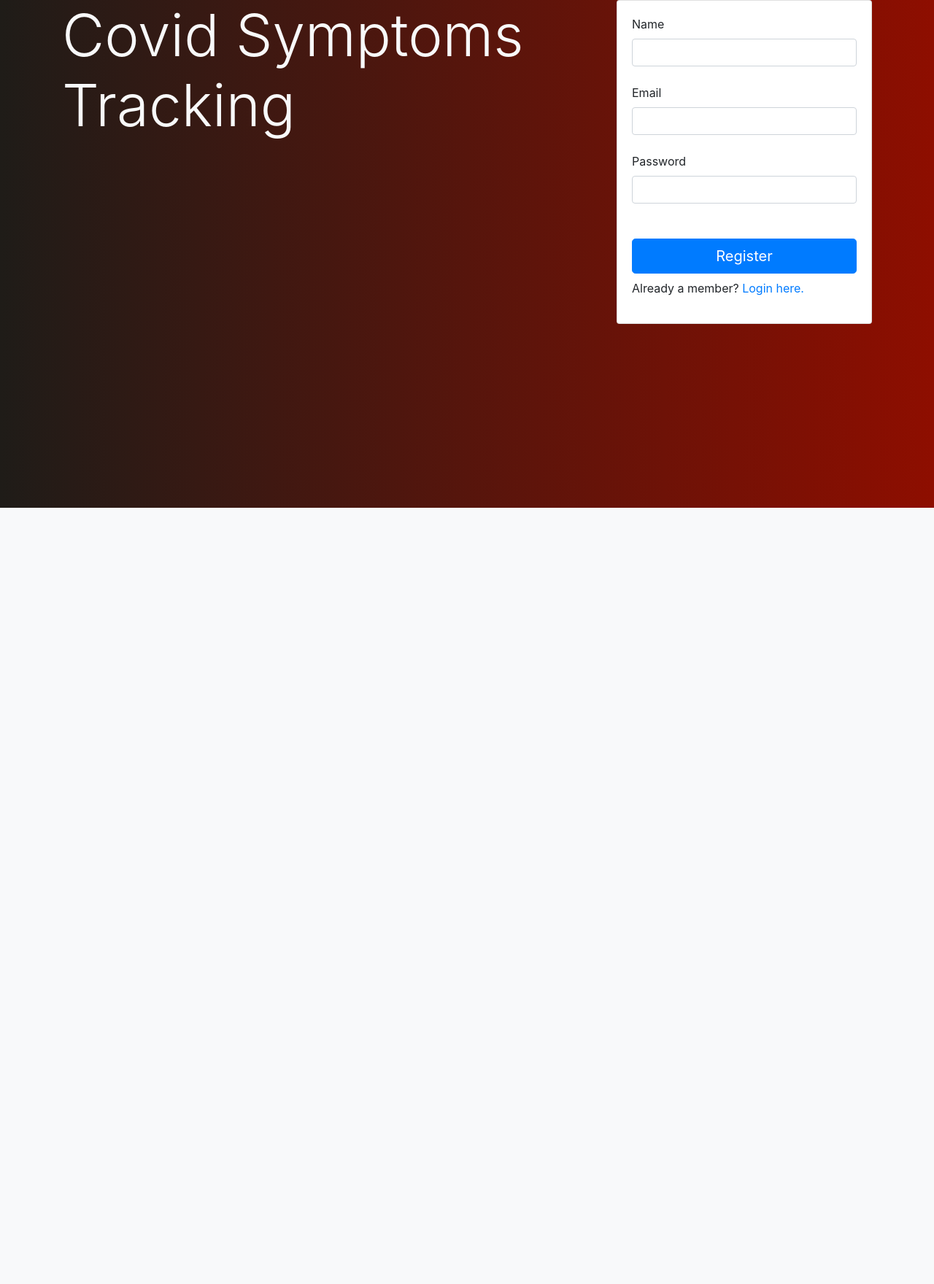
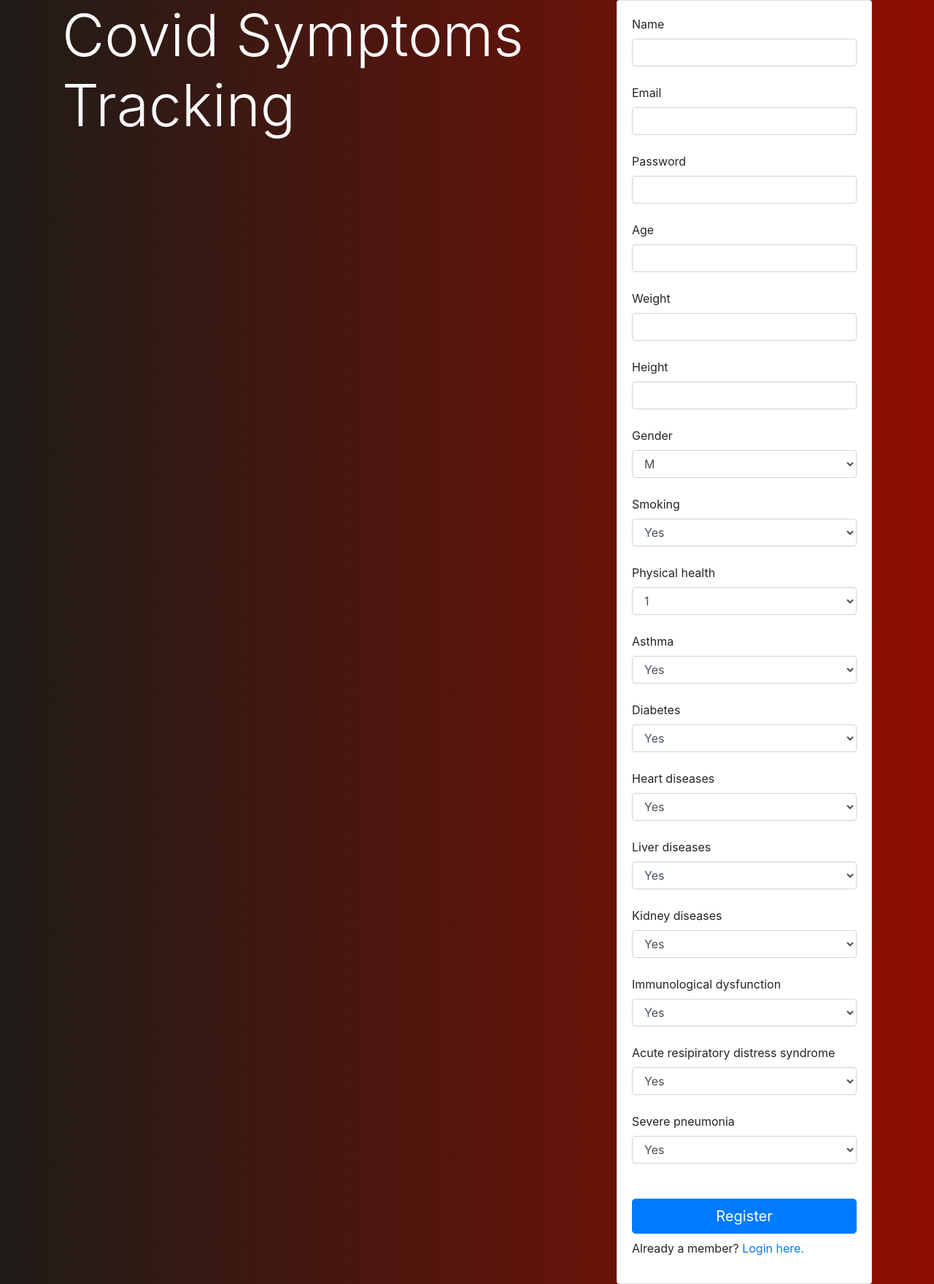
Before and after one commit to hsg-covid-engage/covid-engage, a Flask app: page /register in a window 1280 px wide. Shown: the part 104-1864 px from the top of the page at 73% size. Before the commit the page ends 800 px from the top, so only its background shows below. Run offline with Flask 2, Linux system fonts and the light colour scheme.

Commit message:
register_routes_MB

```diff
--- a/app/routes.py
+++ b/app/routes.py
@@ -44,10 +44,18 @@ def login_validation():
     email = request.form.get('email')
     password = request.form.get('password')
 
-    if str(User.query.filter_by(email=email).filter_by(password=password).first()) != 'None':
+    user = User.query.filter_by(email=email).filter_by(password=password).first()
+
+    if user:
+        session['user_id'] = int(user.id)
         return redirect('/home')
     else:
         return redirect('/')
+
+    #if str(User.query.filter_by(email=email).filter_by(password=password).first()) != 'None':
+    #    return redirect('/home')
+    #else:
+    #    return redirect('/')
 
     #cursor.execute("""SELECT * FROM 'users' WHERE 'email' LIKE '{}' AND 'password' LIKE '{}'""".format(email,password))
     #users=cursor.fetchall()
@@ -66,7 +74,22 @@ def add_user():
     email = request.form.get('uemail')
     password = request.form.get('upassword')
 
-    db_user = User(name=name, email=email, password=password)
+    gender = request.form.get('gender')
+    age = request.form.get('age')
+    smoking = request.form.get('smoking')
+    weight = request.form.get('weight')
+    height = request.form.get('height')
+    phealth = request.form.get('phealth')
+    asthma = request.form.get('asthma')
+    diabetes = request.form.get('diabetes')
+    heart = request.form.get('heart')
+    liver = request.form.get('liver')
+    kidney = request.form.get('kidney')
+    dysfunction = request.form.get('dysfunction')
+    distress = request.form.get('distress')
+    pneumonia = request.form.get('pneumonia')
+
+    db_user = User(name=name,  email=email, password=password, gender=gender, age=age, smoking=smoking, weight=weight, height=height, phealth=phealth,asthma=asthma, diabetes=diabetes, heart=heart, liver=liver, kidney=kidney, dysfunction=dysfunction, distress=distress, pneumonia=pneumonia)
     db.session.add(db_user)
     db.session.commit()
 
@@ -86,9 +109,13 @@ def add_user():
 def logout():
     #session.pop('user_id')
     return redirect('/')
+
 @app.route('/add_symptoms', methods=['POST'])
 def add_symptoms():
     #https://python-forum.io/Thread-how-i-save-the-html-form-to-flask-database
+
+    user_id = session.get('user_id')
+
     fever = float(request.form.get('fever'))
     cough = int(request.form.get('cough'))
     myalgia = int(request.form.get('myalgia'))
@@ -97,6 +124,7 @@ def add_symptoms():
     diarrhea = int(request.form.get('diarrhea'))
     smell_imparement = int(request.form.get('smell'))
     taste_imparement = int(request.form.get('taste'))
+
     now = datetime.now()
     formatted_date = now.strftime('%Y-%m-%d')
     date = formatted_date
@@ -104,10 +132,11 @@ def add_symptoms():
 
 
 
-    db_symptoms = Symptoms(fever=fever, cough=cough, myalgia=myalgia,sputum=sputum,hemoptysis=
+    db_symptoms = Symptoms(id_user=user_id, fever=fever, cough=cough, myalgia=myalgia,sputum=sputum,hemoptysis=
     hemoptysis, diarrhea=diarrhea,smell_imparement=smell_imparement,taste_imparement=taste_imparement,date=date)
     db.session.add(db_symptoms)
     db.session.commit()
+
     return redirect('/home')
 
     #result = db.session.execute("SELECT * FROM symptoms WHERE id = : id", {"id":999} )
--- a/app/templates/register.html
+++ b/app/templates/register.html
@@ -36,7 +36,72 @@
                             <label>Email</label>
                             <input type="email" class="form-control" name="uemail"><br>
                             <label>Password</label>
-                            <input type="password" class="form-control" name="upassword"><br><br>
+                            <input type="password" class="form-control" name="upassword"><br>
+                            <label>Age</label>
+                            <input type="number" class="form-control" name="age"><br>
+                            <label>Weight</label>
+                            <input type="number" class="form-control" name="weight"><br>
+                            <label>Height</label>
+                            <input type="number" class="form-control" name="height"><br>
+
+                            <label for="gender">Gender</label>
+                            <select name="gender" class="form-control" id="gender"><br>
+                              <option value="M">M</option>
+                              <option value="F">F</option></select><br>
+
+                            <label for="smoking">Smoking</label>
+                            <select name="smoking" class="form-control" id="smoking"><br>
+                              <option value="Y">Yes</option>
+                              <option value="N">No</option></select><br>
+
+                            <label>Physical health</label>
+                            <select name="phealth" class="form-control" id="phealth"><br>
+                              <option value="1">1</option>
+                              <option value="2">2</option>
+                              <option value="3">3</option>
+                              <option value="4">4</option>
+                              <option value="5">5</option></select><br>
+
+                            <label>Asthma</label>
+                            <select name="asthma" class="form-control" id="asthma"><br>
+                              <option value="Y">Yes</option>
+                              <option value="N">No</option></select><br>
+
+                            <label>Diabetes</label>
+                            <select name="diabetes" class="form-control" id="diabetes"><br>
+                              <option value="Y">Yes</option>
+                              <option value="N">No</option></select><br>
+
+                            <label>Heart diseases</label>
+                            <select name="heart" class="form-control" id="heart"><br>
+                              <option value="Y">Yes</option>
+                              <option value="N">No</option></select><br>
+
+                            <label>Liver diseases</label>
+                            <select name="liver" class="form-control" id="liver"><br>
+                              <option value="Y">Yes</option>
+                              <option value="N">No</option></select><br>
+
+                            <label>Kidney diseases</label>
+                            <select name="kidney" class="form-control" id="kidney"><br>
+                              <option value="Y">Yes</option>
+                              <option value="N">No</option></select><br>
+
+                            <label>Immunological dysfunction</label>
+                            <select name="dysfunction" class="form-control" id="dysfunction"><br>
+                              <option value="Y">Yes</option>
+                              <option value="N">No</option></select><br>
+
+                            <label>Acute resipiratory distress syndrome</label>
+                            <select name="distress" class="form-control" id="distress"><br>
+                              <option value="Y">Yes</option>
+                              <option value="N">No</option></select><br>
+
+                            <label>Severe pneumonia</label>
+                            <select name="pneumonia" class="form-control" id="pneumonia"><br><br>
+                              <option value="Y">Yes</option>
+                              <option value="N">No</option></select><br><br>
+
                             <input type="submit" class="btn btn-primary btn-block btn-lg" value="Register">
                         </form>
                         <p class="mt-2">Already a member? <a href="/">Login here.</a></p>
--- a/requirements.txt
+++ b/requirements.txt
@@ -1,5 +1,6 @@
 click==7.1.2
 Flask==1.1.2
+Flask-Session==0.3.2
 Flask-SQLAlchemy==2.4.4
 gunicorn==20.0.4
 itsdangerous==1.1.0
--- a/wsgi.py
+++ b/wsgi.py
@@ -6,6 +6,8 @@ load_dotenv()
 
 
 app = create_app()
+
+
 port = int(os.environ.get("PORT", 5000))
 
 if __name__ == "__main__":
```
Also changed, not shown: app/__init__.py (+15 -1 lines), app/models.py (+22 -7 lines).
